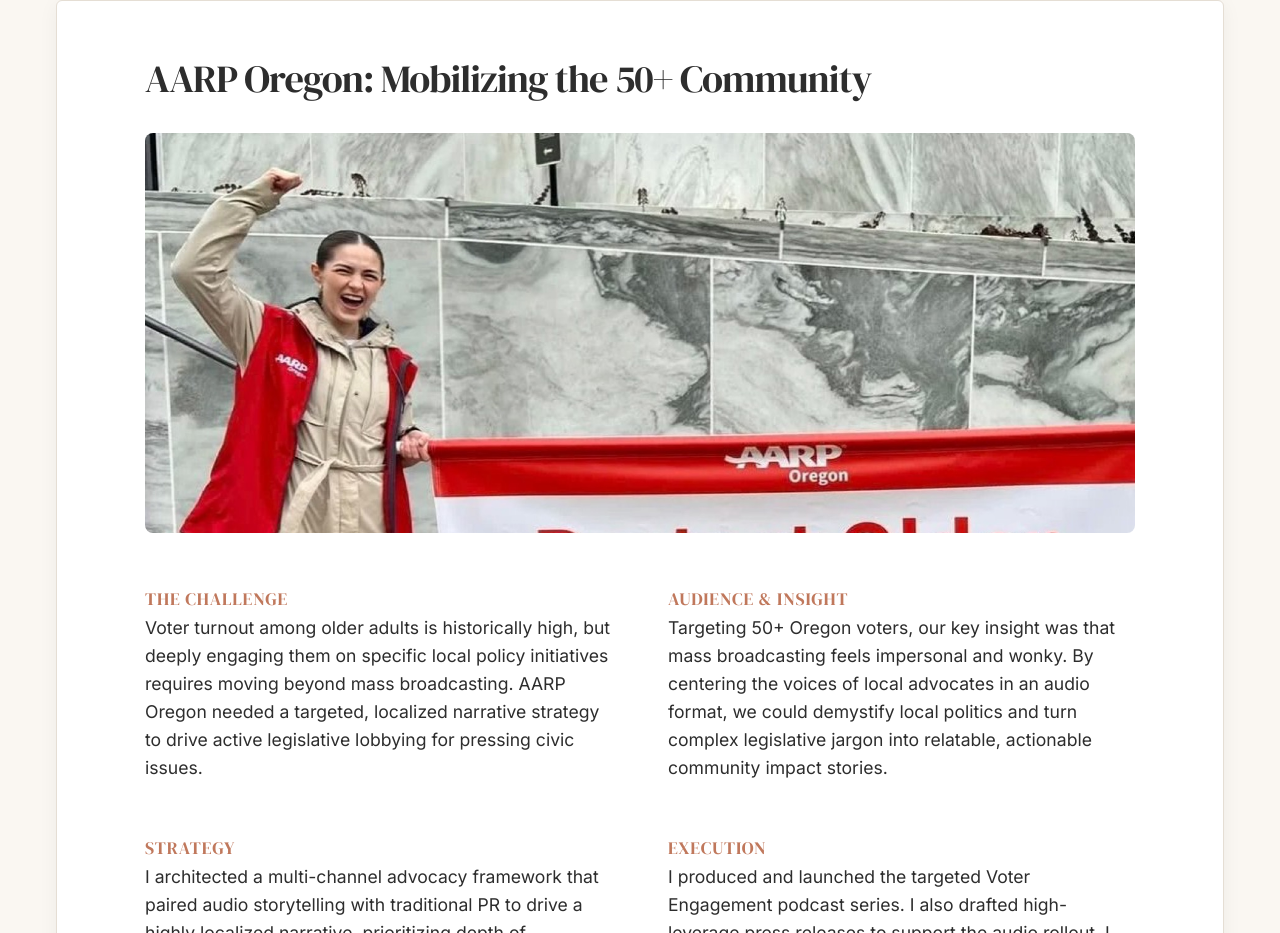
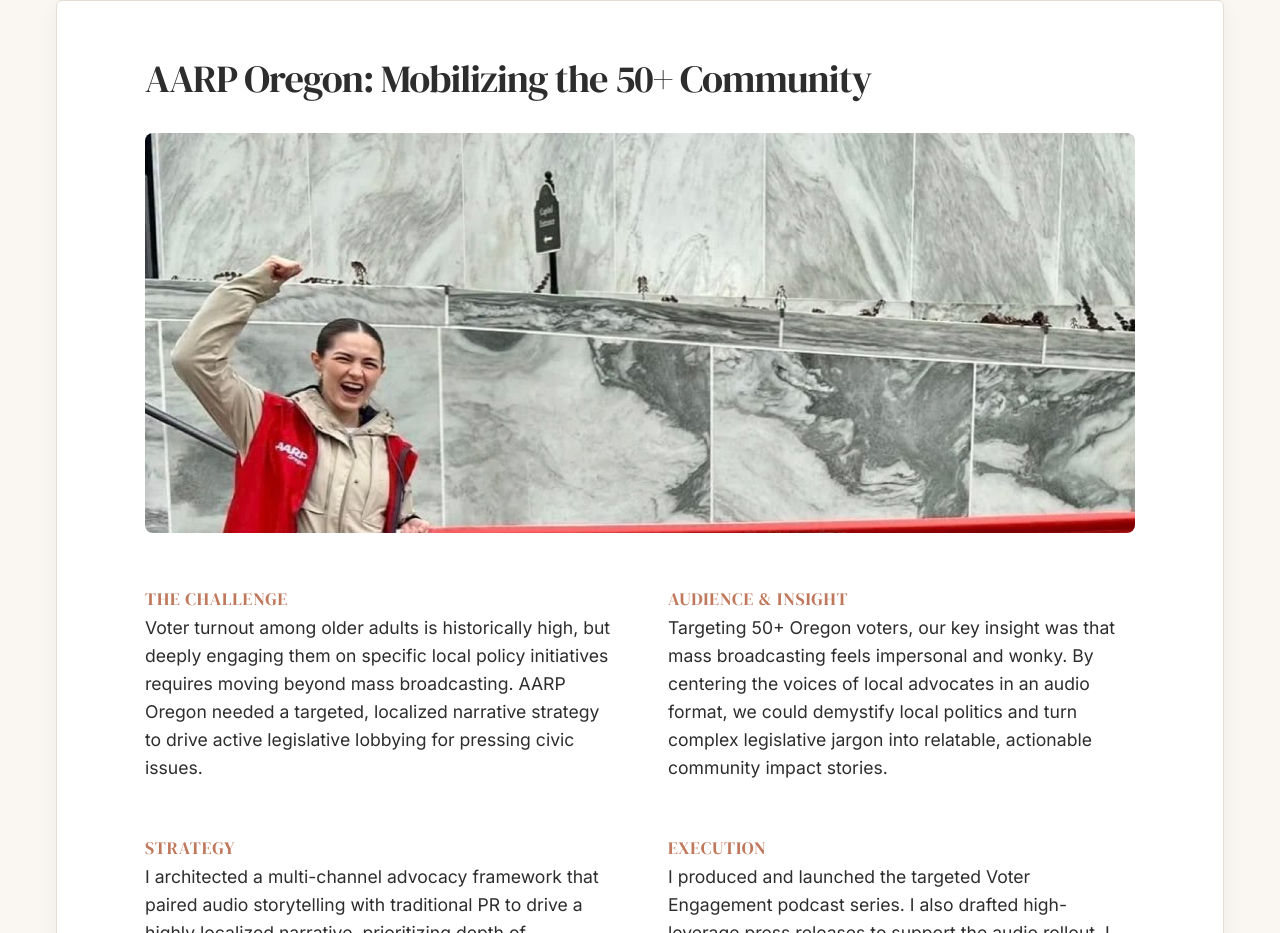
Before and after one commit to c0de-mule/rachel-marty-website, a website: page work.html in a window 1280 px wide. Shown: the part 4754-5687 px from the top of the page. Drawn offline with Linux system fonts and the light colour scheme.

Commit message:
Force AARP image crop to anchor strictly at the top

```diff
--- a/work.html
+++ b/work.html
@@ -215,7 +215,7 @@
 
         <!-- Media -->
         <div style="margin-bottom: var(--space-xl);">
-          <img src="assets/images/case_aarp_lobbying.jpg" alt="AARP Oregon Lobbying" loading="lazy" style="width: 100%; aspect-ratio: 21/9; border-radius: 8px; max-height: 400px; object-fit: cover; object-position: center 15%;">
+          <img src="assets/images/case_aarp_lobbying.jpg" alt="AARP Oregon Lobbying" loading="lazy" style="width: 100%; aspect-ratio: 21/9; border-radius: 8px; max-height: 400px; object-fit: cover; object-position: top;">
         </div>
 
         <!-- Content Grid -->
```
